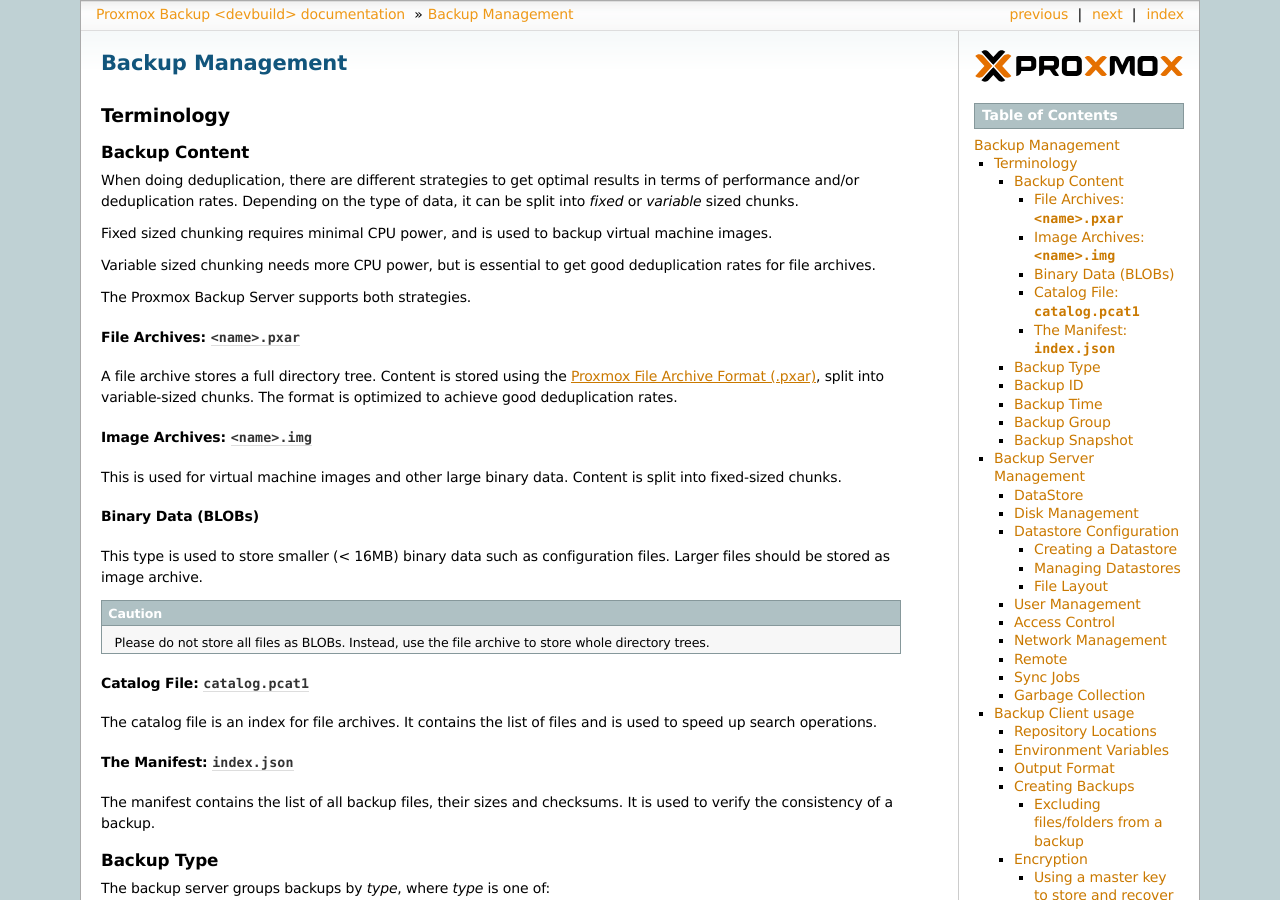
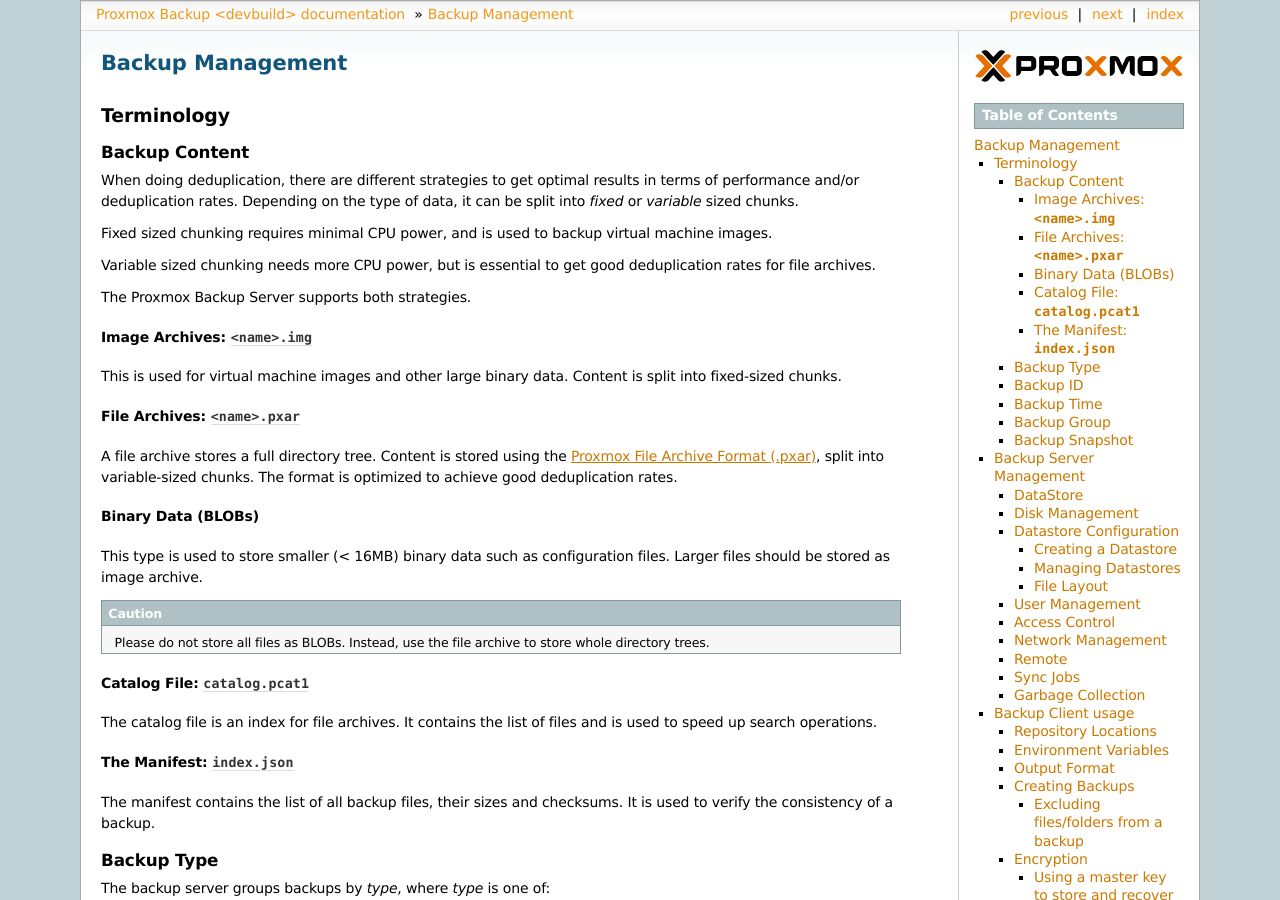
Before and after one commit to proxmox/proxmox-backup, a Sphinx documentation site: the page built from docs/administration-guide.rst, in a window 1280 px wide and 900 px high. Built offline with Sphinx 7.4.7, drawn with Linux system fonts in a browser that asks for light colours; part of the change alters nothing that is shown.

```diff
--- a/docs/administration-guide.rst
+++ b/docs/administration-guide.rst
@@ -24,6 +24,13 @@ good deduplication rates for file archives.
 The Proxmox Backup Server supports both strategies.
 
 
+Image Archives: ``<name>.img``
+^^^^^^^^^^^^^^^^^^^^^^^^^^^^^^
+
+This is used for virtual machine images and other large binary
+data. Content is split into fixed-sized chunks.
+
+
 File Archives: ``<name>.pxar``
 ^^^^^^^^^^^^^^^^^^^^^^^^^^^^^^
 
@@ -32,13 +39,6 @@ File Archives: ``<name>.pxar``
 A file archive stores a full directory tree. Content is stored using
 the :ref:`pxar-format`, split into variable-sized chunks. The format
 is optimized to achieve good deduplication rates.
-
-
-Image Archives: ``<name>.img``
-^^^^^^^^^^^^^^^^^^^^^^^^^^^^^^
-
-This is used for virtual machine images and other large binary
-data. Content is split into fixed-sized chunks.
 
 
 Binary Data (BLOBs)
```
